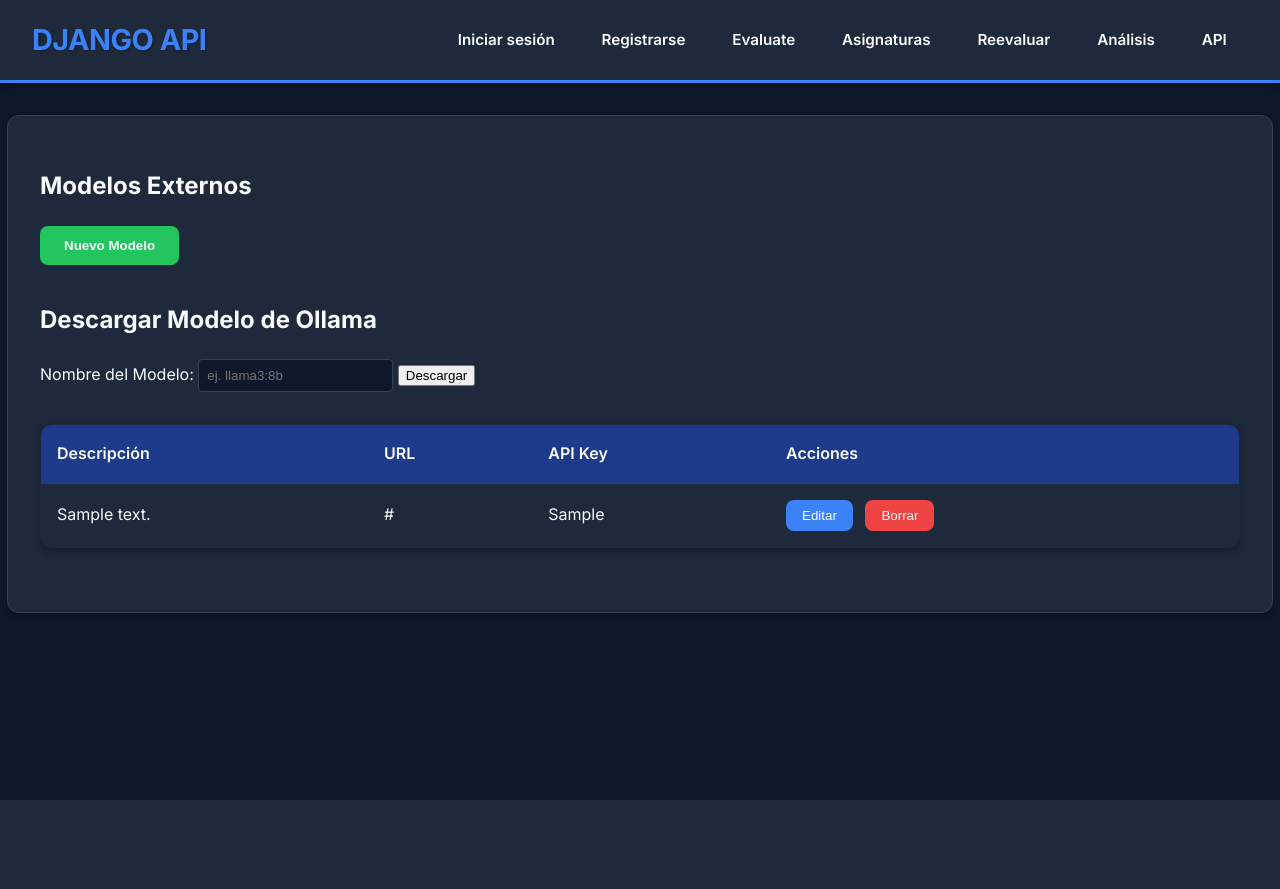
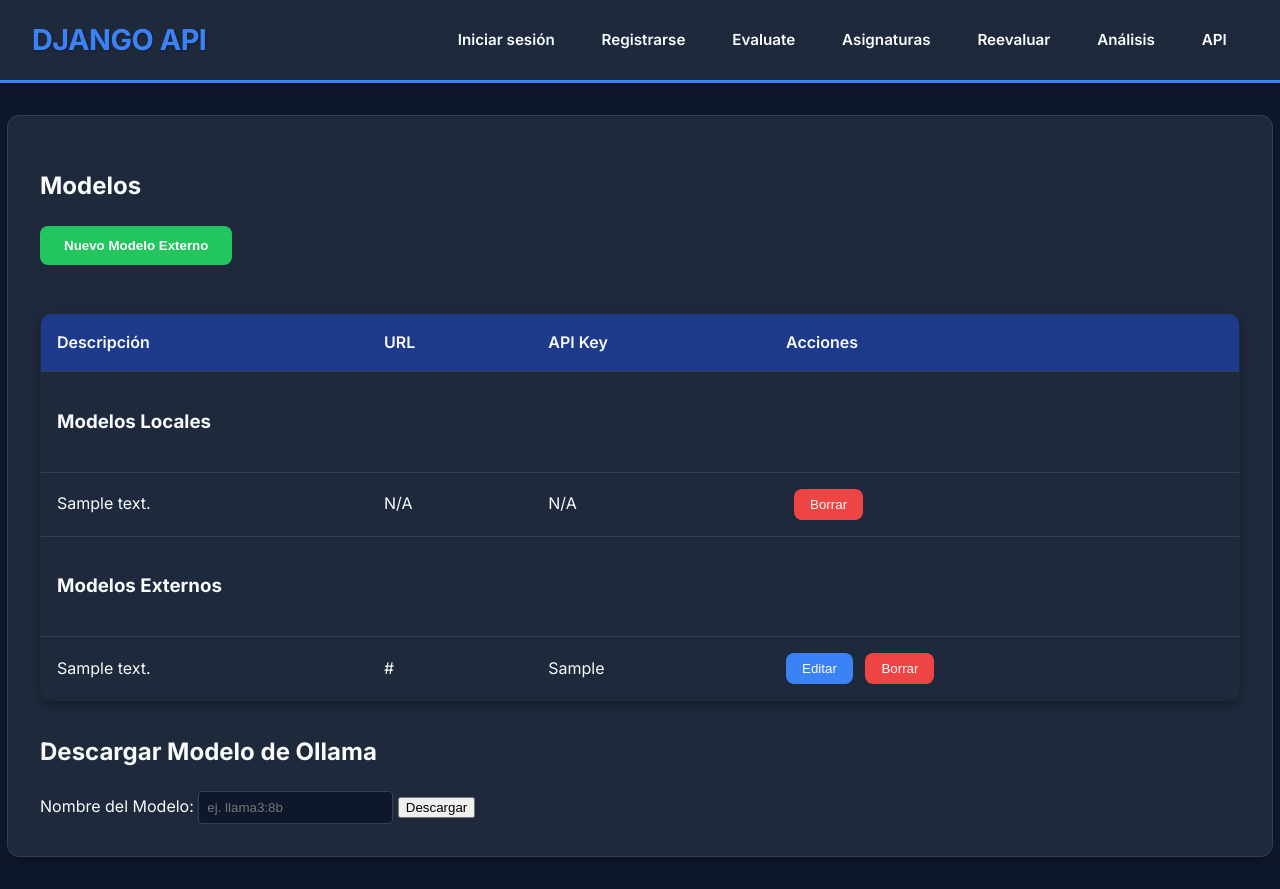
Before and after one commit to victor992992/genaigrader, a Django app: template genaigrader/templates/api.html in a window 1280 px wide. Before the commit the page ends 800 px from the top, so only its background shows below. Run offline with Django 3.2, Linux system fonts and the light colour scheme; the template is opened without the code that fills it: most values are stand-ins (such as "Sample title", 1, 10 or a date in 2020).

Commit message:
Added download Ollama models v1.1.3, New table

```diff
--- a/genaigrader/templates/api.html
+++ b/genaigrader/templates/api.html
@@ -10,9 +10,9 @@
 {% endblock %}
 
 {% block content %}
-  <h2>Modelos Externos</h2>
+  <h2>Modelos</h2>
 
-  <button id="show-form">Nuevo Modelo</button>
+  <button id="show-form">Nuevo Modelo Externo</button>
 
   <div id="creation-form" style="display:none; margin:20px 0;">
     <input type="text" id="desc" placeholder="Descripción">
@@ -20,7 +20,6 @@
     <input type="text" id="key" placeholder="API Key">
     <button id="create-btn">Crear</button>
   </div>
-
 
   <table id="model-table">
       <thead>
@@ -32,6 +31,27 @@
           </tr>
       </thead>
       <tbody>
+          <tr class="section-header">
+              <td colspan="4"><h3>Modelos Locales</h3></td>
+          </tr>
+          {% for model in local_models %}
+          <tr data-id="{{ model.id }}">
+              <td data-full-value="{{ model.description }}">{{ model.description }}</td>
+              <td>N/A</td>
+              <td>N/A</td>
+              <td>
+                  <button class="delete-btn">Borrar</button>
+              </td>
+          </tr>
+          {% empty %}
+          <tr>
+              <td colspan="4">No hay modelos locales</td>
+          </tr>
+          {% endfor %}
+
+          <tr class="section-header">
+              <td colspan="4"><h3>Modelos Externos</h3></td>
+          </tr>
           {% for model in external_models %}
           <tr data-id="{{ model.id }}">
               <td data-full-value="{{ model.description }}">{{ model.description }}</td>
@@ -44,11 +64,13 @@
           </tr>
           {% empty %}
           <tr>
-              <td colspan="4">No hay modelos externos registrados.</td>
+              <td colspan="4">No hay modelos externos</td>
           </tr>
           {% endfor %}
       </tbody>
-   <div class="container">
+  </table>
+
+  <div class="container">
     <h2>Descargar Modelo de Ollama</h2>
     <form id="download-form">
       <label for="model-name">Nombre del Modelo:</label>
@@ -57,8 +79,6 @@
     </form>
     <div id="message" class="message" style="display: none;"></div>
   </div>
-
-  </table>
 {% endblock %}
 
 {% block extra_scripts %}
--- a/static/js/api.js
+++ b/static/js/api.js
@@ -89,9 +89,10 @@ document.addEventListener("DOMContentLoaded", () => {
             if (response.ok) {
                         const newRow = `
                         <tr data-id="${data.model.id}">
+                            <td>Externo</td>
                             <td data-full-value="${data.model.description}">${data.model.description}</td>
                             <td data-full-value="${data.model.api_url}">${data.model.api_url}</td>
-                        <td data-full-value="${data.model.api_key}">${data.model.api_key.substring(0,10)}...</td>
+                            <td data-full-value="${data.model.api_key}">${data.model.api_key.length > 10 ? data.model.api_key.substring(0,7) + '...' : data.model.api_key}</td>
                             <td>
                                 <button class="edit-btn">Editar</button>
                                 <button class="delete-btn">Borrar</button>
```
Also changed, not shown: genaigrader/views/api_views.py (+6 -2 lines). Lines whose indentation alone changed are shown as unchanged.
